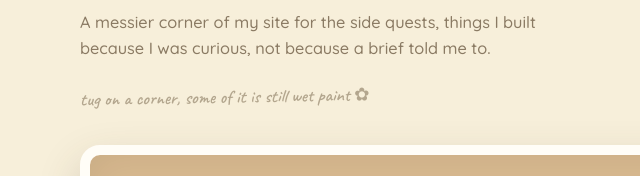
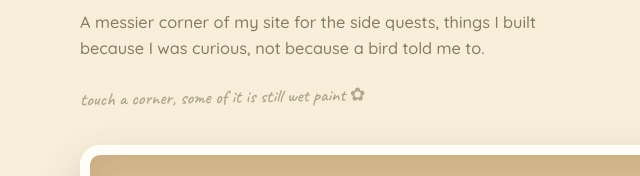
Before and after one commit to shwetamishra2407/shweta-portfolio, a plain HTML site: page playground.html in a window 1280 px wide. Shown: the part 287-463 px from the top of the page, 8-648 px from the left. Drawn offline with Linux system fonts and the light colour scheme.

Commit message:
fixed typos

```diff
--- a/playground.html
+++ b/playground.html
@@ -267,8 +267,8 @@
 <section id="ground-head">
   <div class="tape-badge">not everything needs a case study ✂</div>
   <h1 class="ground-title">the <span class="scribble">playground</span></h1>
-  <p class="ground-desc">A messier corner of my site for the side quests, things I built because I was curious, not because a brief told me to.</p>
-  <span class="ground-note">tug on a corner, some of it is still wet paint ✿</span>
+  <p class="ground-desc">A messier corner of my site for the side quests, things I built because I was curious, not because a bird told me to.</p>
+  <span class="ground-note">touch a corner, some of it is still wet paint ✿</span>
 </section>
 
 <section style="padding-top: 0;">
```
Also changed, not shown: index.html (+1 -1 lines).
